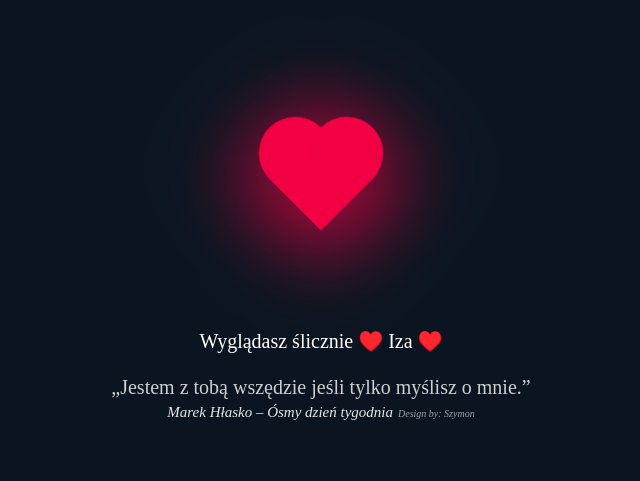
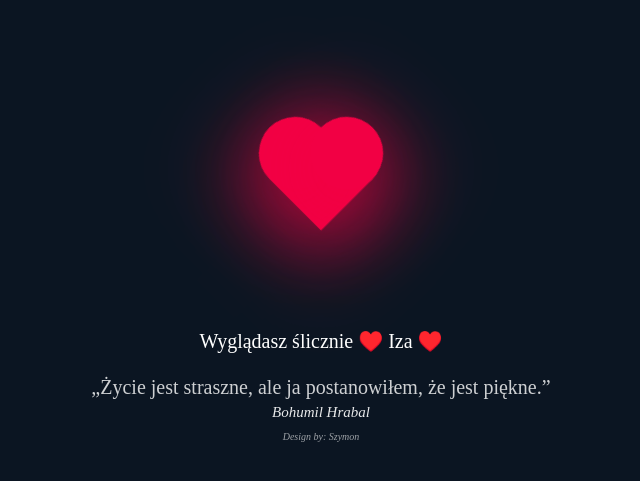
Before and after one commit to xcenqx/ily, a plain HTML site: page index.html in a window 1280 px wide. Shown: the part 221-702 px from the top of the page, without its empty margins (319-959 px from the left). Drawn offline with Linux system fonts and the light colour scheme.

Commit message:
Update index.html

```diff
--- a/index.html
+++ b/index.html
@@ -14,13 +14,13 @@
                 Wyglądasz ślicznie ♥️ Iza ♥️
                 <br>
                 <br>
-                 <q style="opacity:0.8; margin: 5px">Jestem z tobą wszędzie jeśli tylko myślisz o mnie.</q>
+                <!-- <q style="opacity:0.8; margin: 5px">Jestem z tobą wszędzie jeśli tylko myślisz o mnie.</q>
                 <br>
-                <i style="opacity: 0.9; font-size: 15px;">Marek Hłasko – Ósmy dzień tygodnia</i>
-               <!-- <q style="opacity:0.8; margin: 5px">Życie jest straszne, ale ja postanowiłem, że jest piękne.</q>
+                <i style="opacity: 0.9; font-size: 15px;">Marek Hłasko – Ósmy dzień tygodnia</i> -->
+               <q style="opacity:0.8; margin: 5px">Życie jest straszne, ale ja postanowiłem, że jest piękne.</q>
                 <br>
                 <i style="opacity: 0.9; font-size: 15px;">Bohumil Hrabal</i>
-                <br> -->
+                <br>
                 <i style="opacity: 0.6; font-size: 10px;">Design by: Szymon</i>
             </div>
     </body>
```
